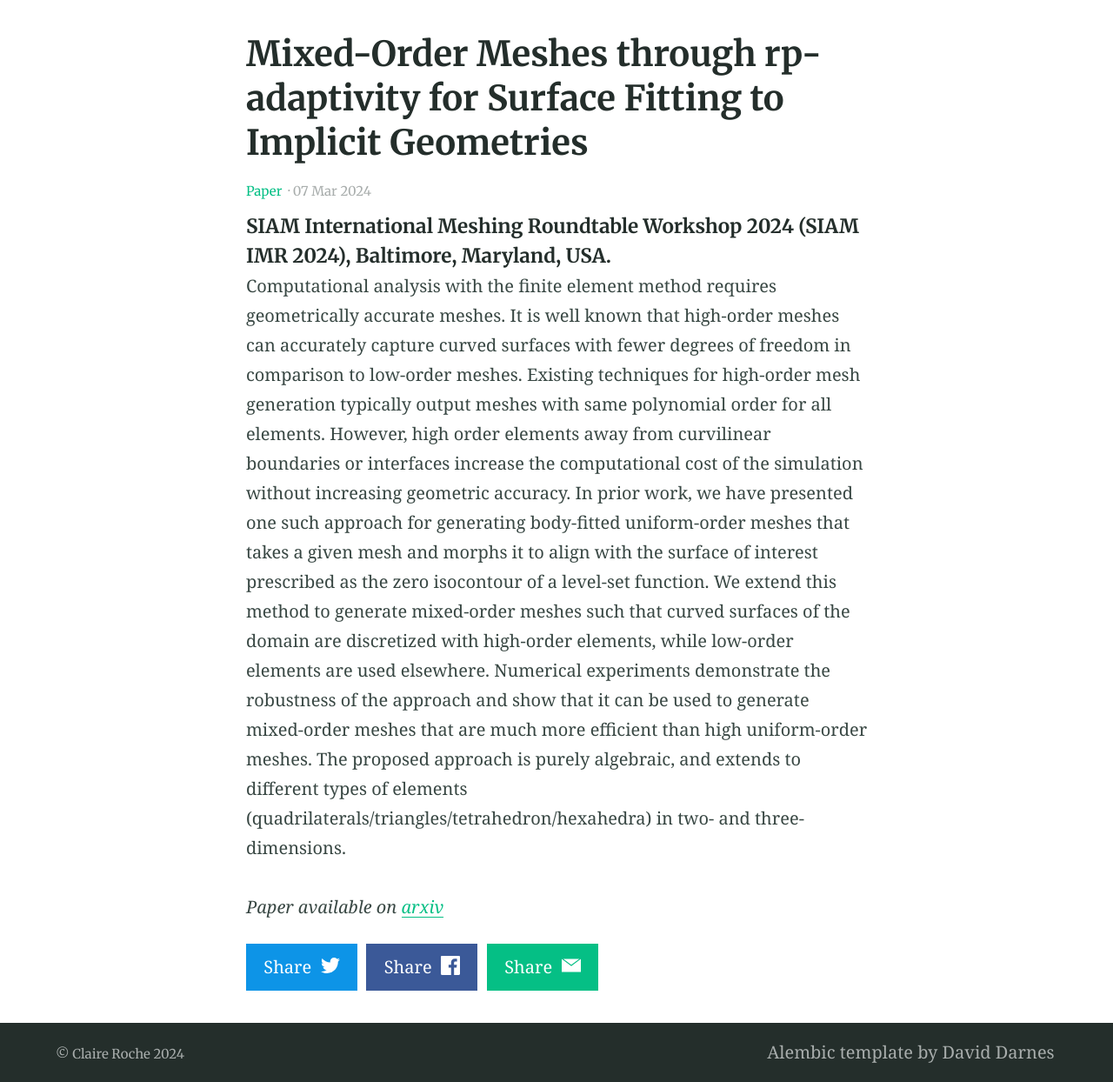
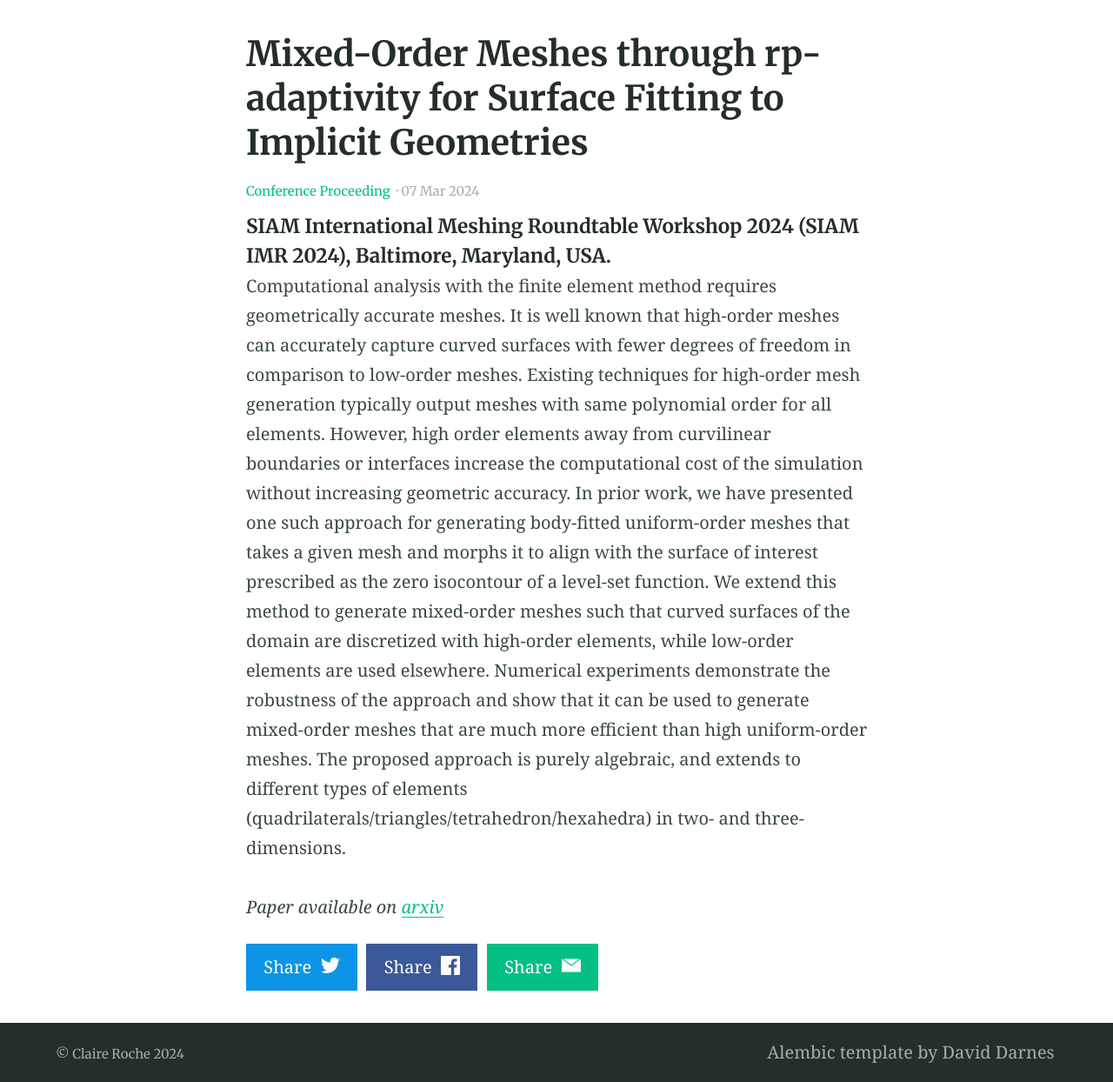
Before and after one commit to claireroche/claireroche.github.io, a Jekyll site: the page built from _posts/2024-03-07-paper-imr.md, in a window 1280 px wide. Shown: the part 424-1668 px from the top of the page at 87% size. Built offline with Jekyll 4.4.1, drawn with Linux system fonts in a browser that asks for light colours; a style sheet for code colours, icons or effects is not loaded.

Commit message:
add paper

```diff
--- a/_posts/2024-03-07-paper-imr.md
+++ b/_posts/2024-03-07-paper-imr.md
@@ -1,7 +1,7 @@
 ---
 title: Mixed-Order Meshes through rp-adaptivity for Surface Fitting to Implicit Geometries
 categories:
-- Paper
+- Conference Proceeding
 feature_image: "https://raw.githubusercontent.com/claireroche/claireroche.github.io/main/images/blossoms.png"
 ---
 
```
